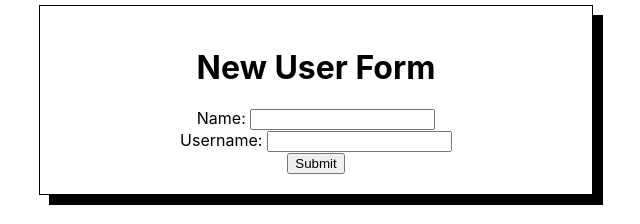
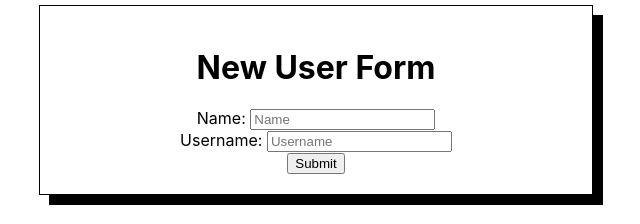
Before and after one commit to digitopolis/task-tracker-frontend, a React (Create React App) app: page / in a window 1280 px wide. Shown: the top 224 px of the page, without its empty margins (324-964 px from the left). Built offline with nearby package versions, Linux system fonts and the light colour scheme.

Commit message:
controlled form

```diff
--- a/src/components/NewUserForm.js
+++ b/src/components/NewUserForm.js
@@ -2,14 +2,42 @@ import React from 'react'
 import styled from 'styled-components'
 
 class NewUserForm extends React.Component {
+
+	state = {
+		name: '',
+		username: ''
+	}
+
+	handleSubmit = (event) => {
+		event.preventDefault()
+		console.log(this.state);
+	}
+
+	handleChange = (event) => {
+		const name = event.target.name
+		const value = event.target.value
+
+		this.setState({ [name]: value })
+	}
+
 	render () {
 		return (
 			<OuterDiv >
 				<InnerDiv>
 					<h1>New User Form</h1>
-					<form>
-						Name: <input type='text'/><br/>
-						Username: <input type='text'/><br/>
+					<form onSubmit={this.handleSubmit}>
+						<label>Name: </label>
+						<input
+							type='text'
+							name='name'
+							placeholder='Name'
+							onChange={this.handleChange}/><br/>
+						<label>Username: </label>
+						<input
+							type='text'
+							name='username'
+							placeholder='Username'
+							onChange={this.handleChange}/><br/>
 					<input type='submit'/>
 					</form>
 				</InnerDiv>
```
